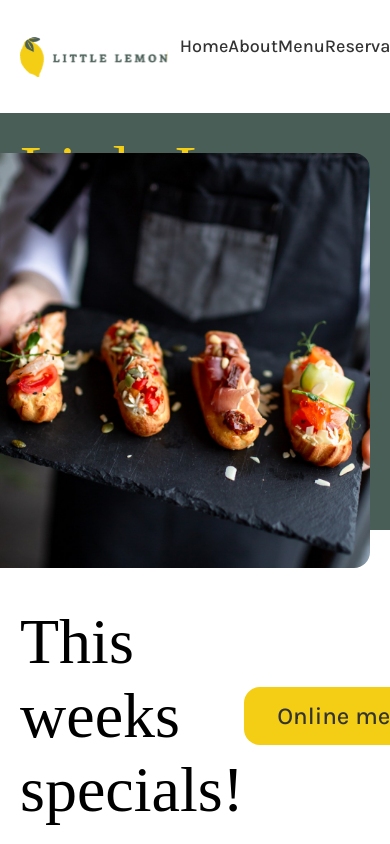
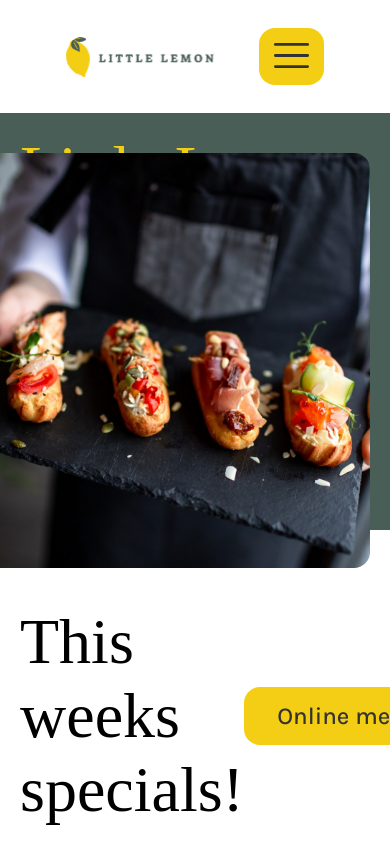
Before and after one commit to t-valentyna/little-lemon, a React (Create React App) app: page / in a window 390 px wide. Shown: the top 844 px of the page. Built offline with nearby package versions, Linux system fonts and the light colour scheme; a web font is replaced by a local one.

Commit message:
Burger menu was added for mobile screens

```diff
--- a/src/components/Header.js
+++ b/src/components/Header.js
@@ -1,11 +1,15 @@
 import Nav from './Nav';
 import Logo from '../Logo.svg';
+import Hamburger from '../assets/hamburger-menu.svg';
 
 function Header() {
     return (
       <header>
         <img src={Logo} alt="Logo" />
-        <Nav></Nav>
+        <div id="nav-wrapper" tabIndex={0}>
+          <button id="hamburger" ><img src={Hamburger} alt="hamburger menu" /></button>
+          <Nav></Nav>
+        </div>
       </header>
     );
   }
--- a/src/index.css
+++ b/src/index.css
@@ -96,7 +96,7 @@ header {
   & li {
     display: inline-block;
   }
-  & nav {
+  & #nav-wrapper {
     width: 100%;
     margin-left: 40px;
   }
@@ -108,9 +108,48 @@ header {
   @media screen and (max-width: 800px) {
     /* width: auto;
     margin: 0 20px; */
-    & nav {
+    & #nav-wrapper {
       margin-left: 3vw;
     }
+  }
+
+  @media screen and (max-width: 650px) {
+    justify-content: space-evenly;
+    & #nav-wrapper {
+      width: auto;
+      margin-left: 0;
+    }
+    & #hamburger {
+      display: block;
+    }
+    & nav {
+      display: none;
+    }
+    & #nav-wrapper:focus-within nav {
+      display: flex;
+      position: absolute;
+      top: 113px;
+      left: 0;
+      & ul {
+        flex-direction: column;
+        align-items: center;
+        width: 100vw;
+        z-index: 1;
+        background-color: var(--primary2);
+      }
+    }
+  }
+}
+
+#hamburger {
+  min-width: fit-content;
+  line-height: 20px;
+  display: none;
+  & img {
+    border-radius: 0;
+  }
+  &:focus {
+    box-shadow: 0 0 0 3px var(--primary1);
   }
 }
 
```
Also changed, not shown: src/assets/hamburger-menu.svg (added).
